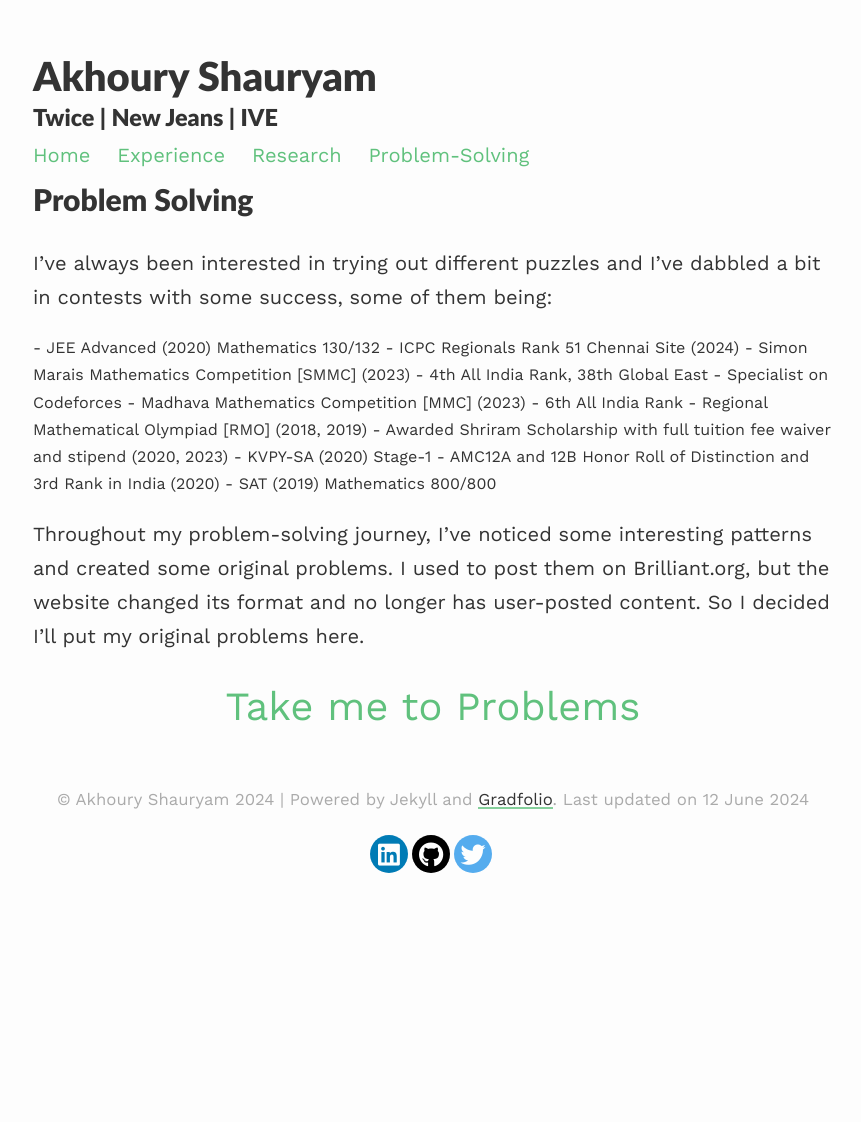
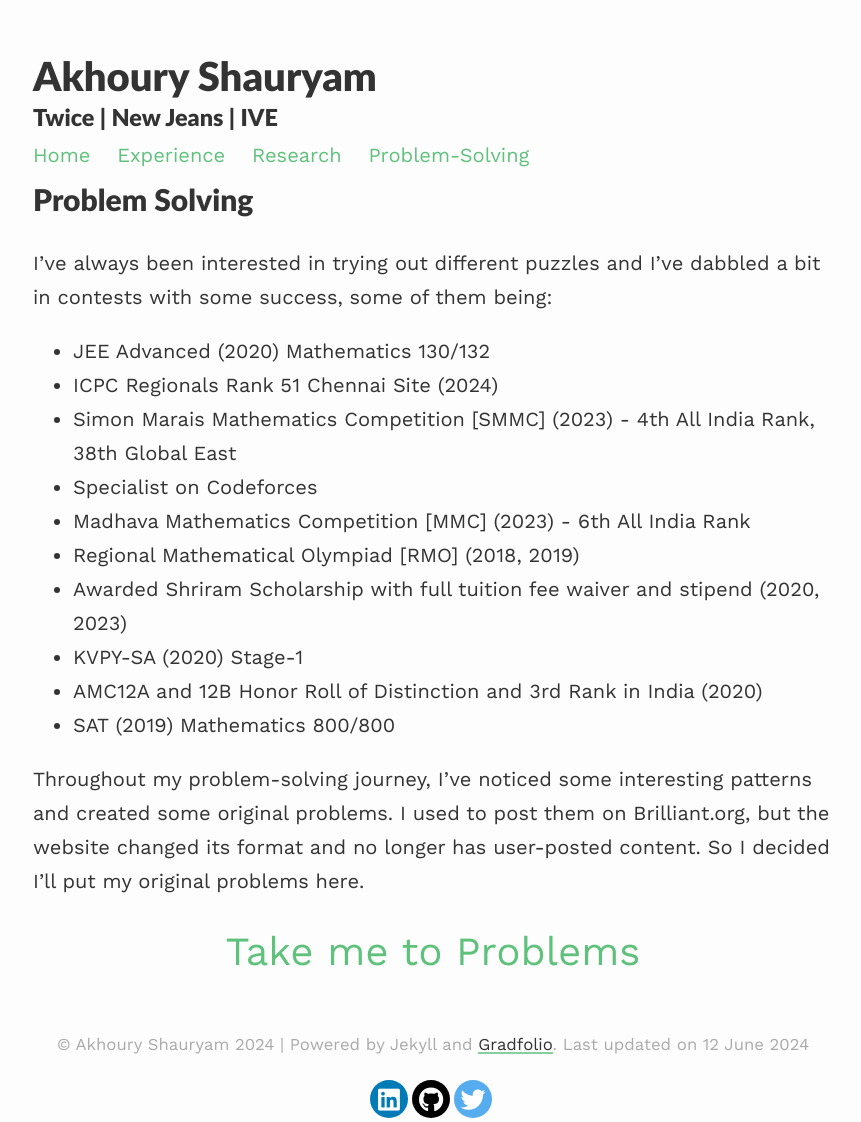
Before and after one commit to Satan-Claws/Satan-Claws.github.io, a Jekyll site: the page built from _pages/Problem-Solving.md, in a window 1280 px wide. Shown: the whole page, without its empty margins (207-1068 px from the left). Built offline with Jekyll 4.4.1, drawn with Linux system fonts in a browser that asks for light colours; nearby versions of some CDN libraries; before the commit the page ends 980 px from its top, so only the background shows below that.

Commit message:
Update Problem-Solving.md

```diff
--- a/_pages/Problem-Solving.md
+++ b/_pages/Problem-Solving.md
@@ -7,8 +7,6 @@ published: true
 # Problem Solving
 
 I've always been interested in trying out different puzzles and I've dabbled a bit in contests with some success, some of them being:
-
-<div style="font-size: 0.8em;">
 
 - JEE Advanced (2020) Mathematics 130/132
 - ICPC Regionals Rank 51 Chennai Site (2024)
@@ -21,7 +19,6 @@ I've always been interested in trying out different puzzles and I've dabbled a b
 - AMC12A and 12B Honor Roll of Distinction and 3rd Rank in India (2020)
 - SAT (2019) Mathematics 800/800
 
-</div>
 
 Throughout my problem-solving journey, I've noticed some interesting patterns and created some original problems. I used to post them on Brilliant.org, but the website changed its format and no longer has user-posted content. So I decided I'll put my original problems here.
 
```
